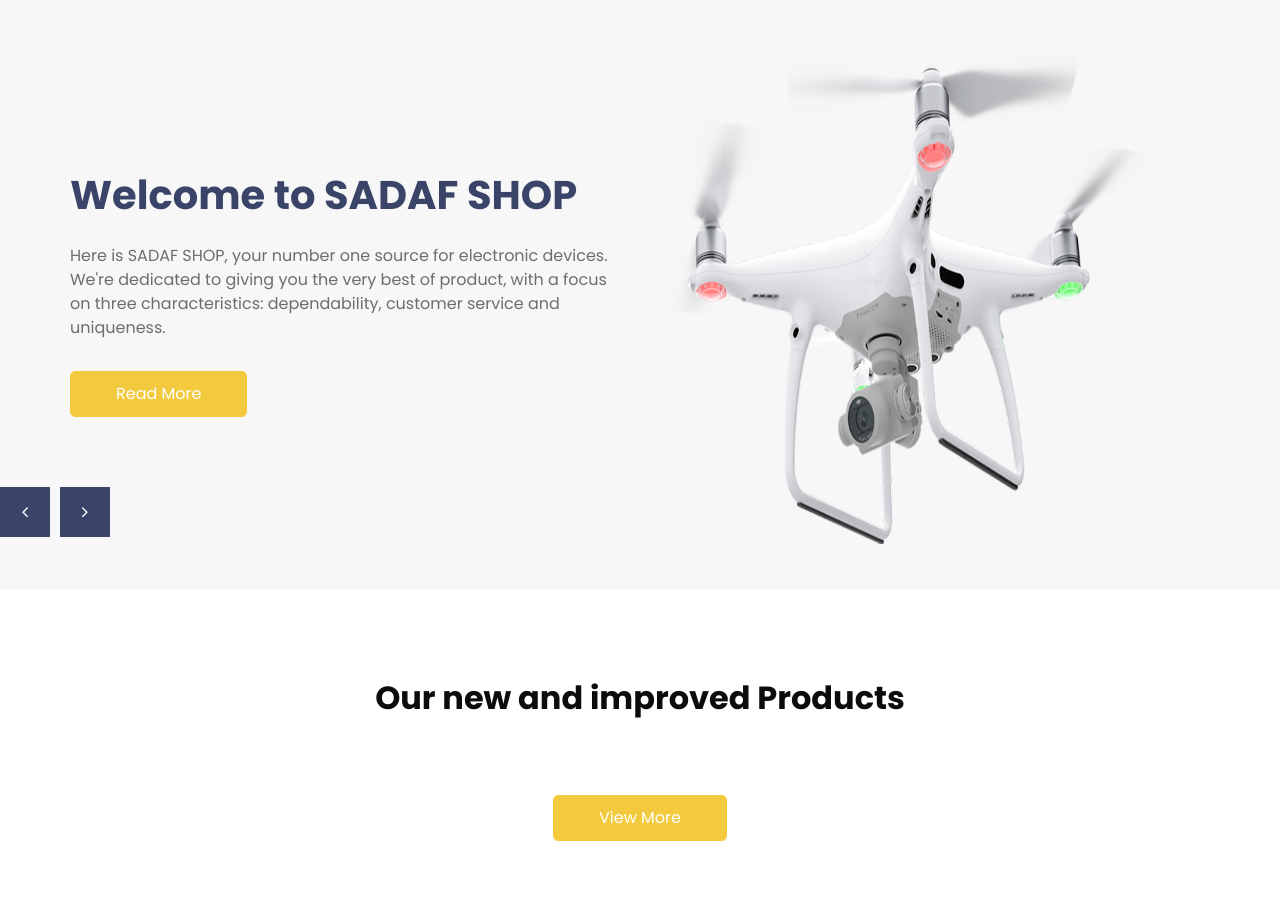
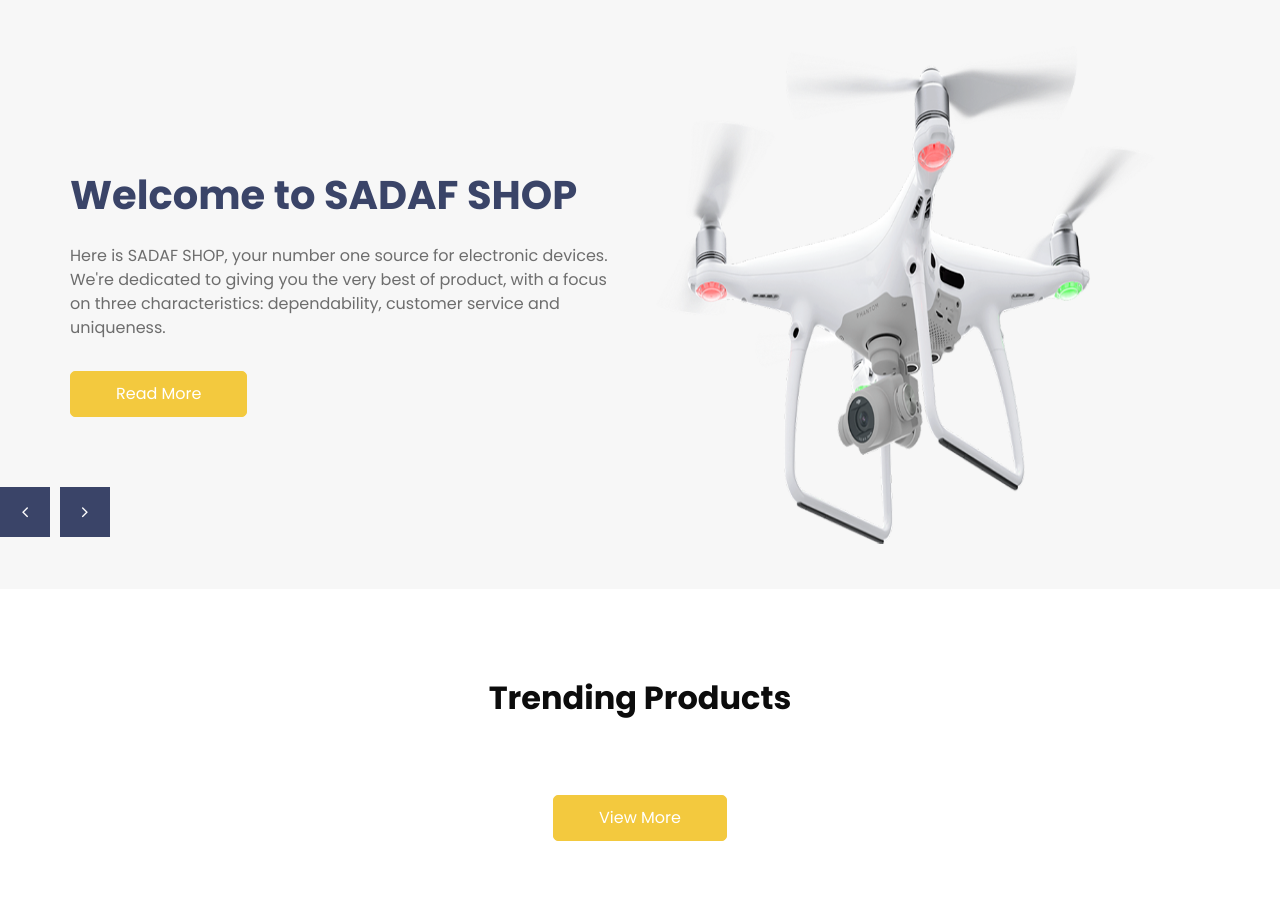
Before and after one commit to Alirezahn1/Ecommerce, a Django app: page / in a window 1280 px wide. Shown: the part 135-1052 px from the top of the page. Run offline with Django 4.2, Linux system fonts and the light colour scheme; data that the repository does not hold is empty; some libraries are stand-ins or nearby versions.

Commit message:
fix home page

```diff
--- a/templates/base/footer.html
+++ b/templates/base/footer.html
@@ -30,7 +30,7 @@
               Information
             </h5>
             <p>
-              Eligendi sunt, provident, debitis nemo, facilis cupiditate velit libero dolorum aperiam enim nulla iste maxime corrupti ad illo libero minus.
+                Here is SADAF SHOP, your number one source for electronic devices.
             </p>
           </div>
         </div>
--- a/templates/base/home.html
+++ b/templates/base/home.html
@@ -82,7 +82,7 @@
     <div class="container">
       <div class="heading_container heading_center">
         <h2>
-          Our new and improved Products
+          Trending Products
 
         </h2>
       </div>
```
